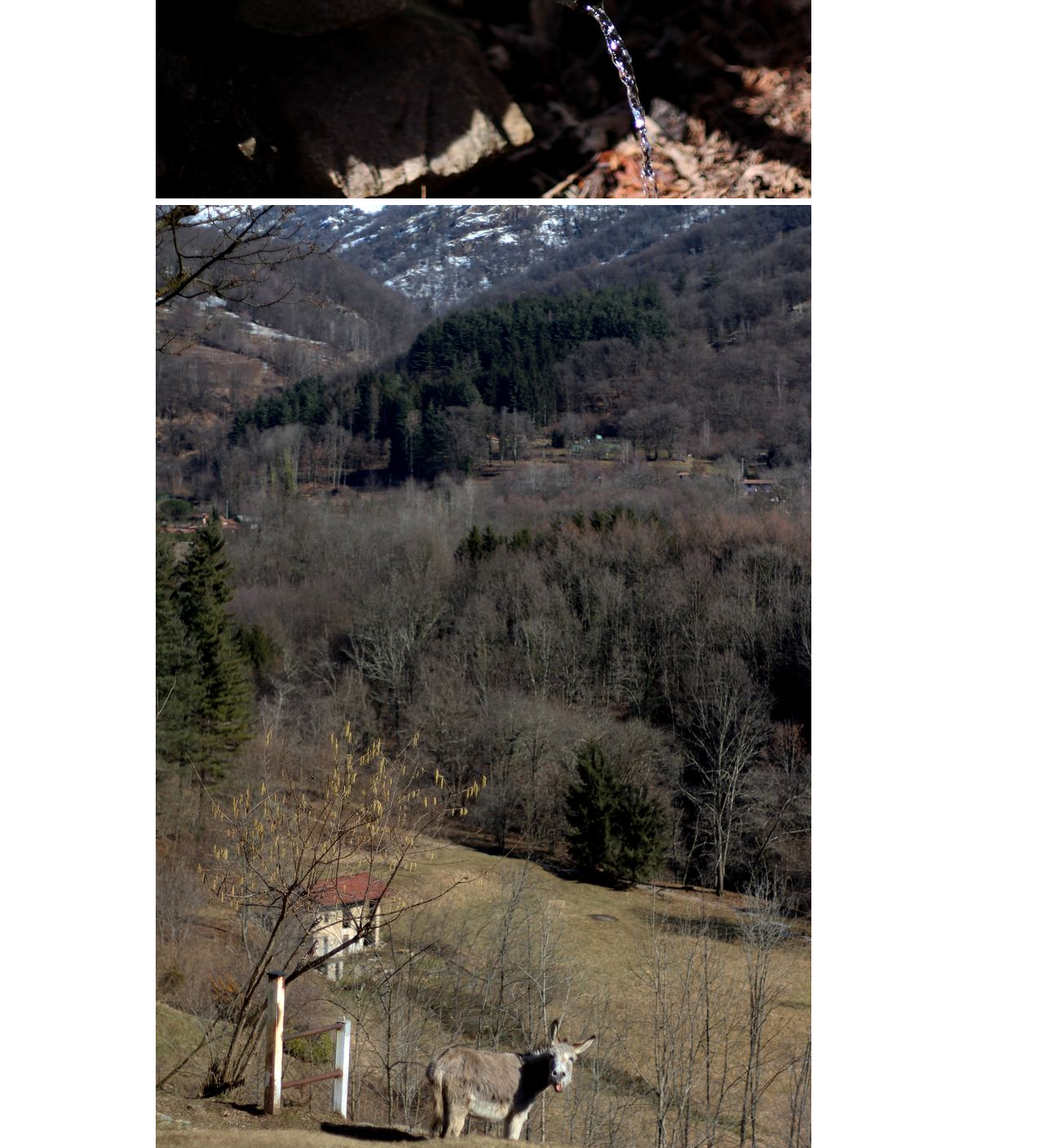
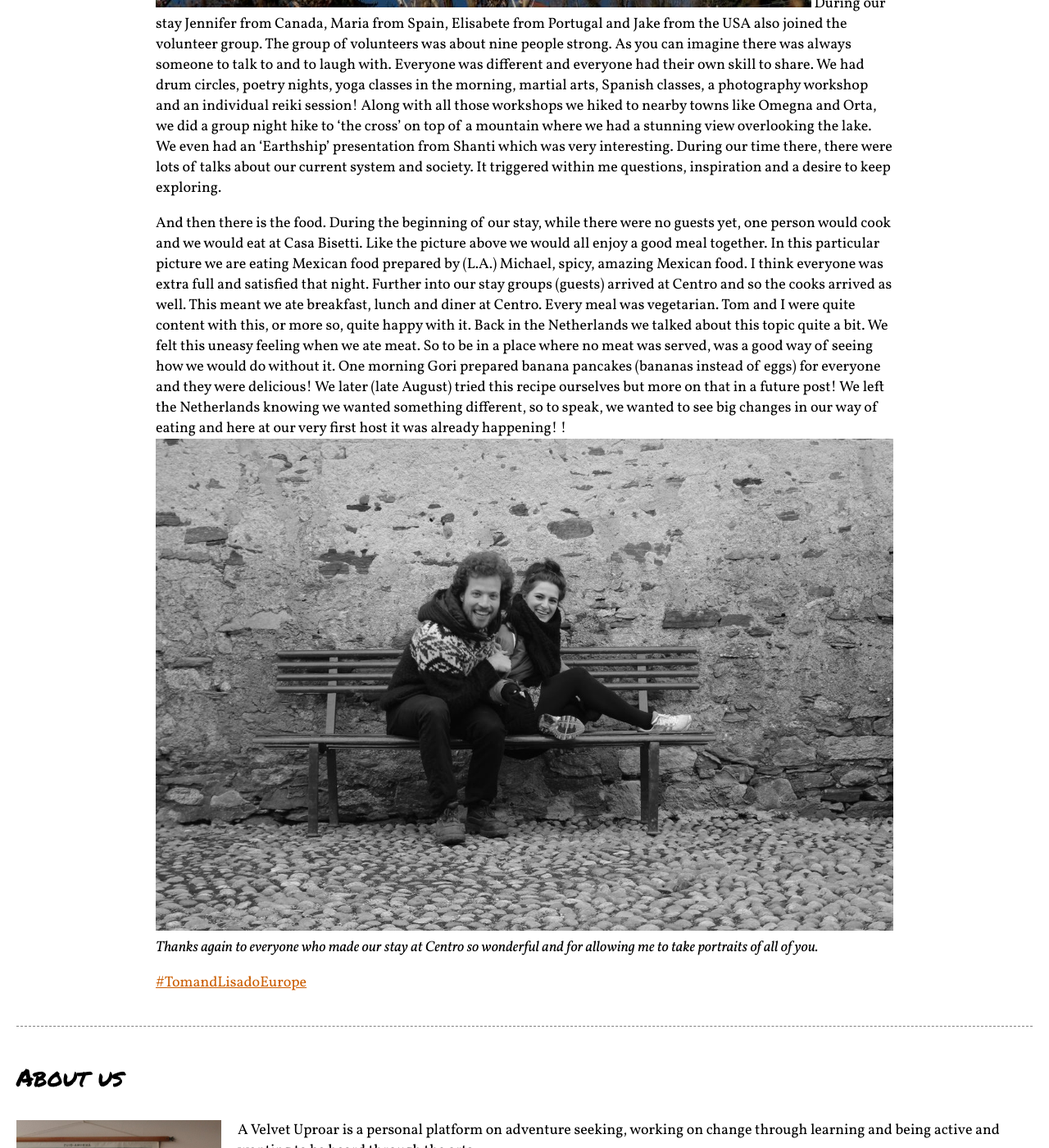
Before and after one commit to TomSmit/a-velvet-uproar, a Jekyll site: the page built from _posts/2015-10-11-casa-bisetti-and-centro-dompio.markdown, in a window 1280 px wide and 1400 px high, scrolled down 3739 px. Shown: the whole window at 82% size. Built offline with Jekyll 4.4.1, drawn with Linux system fonts in a browser that asks for light colours; nearby versions of some CDN libraries; some of the changed text lies outside the part shown.

Commit message:
Updated Casa Bisetti And Centro Dompio

```diff
--- a/_posts/2015-10-11-casa-bisetti-and-centro-dompio.markdown
+++ b/_posts/2015-10-11-casa-bisetti-and-centro-dompio.markdown
@@ -9,12 +9,10 @@ tags:
 ![IMG_3576.jpg](/uploads/IMG_3576.jpg) <!--more-->
 
 For the people (which I think will be most of you) who haven’t been to Casa Bisetti and Centro d'Ompio I will explain it a bit more. Casa Bisetti is the house where all the volunteers and staff members sleep. Centro d'Ompio is a center where people, groups can come and stay. There are bedrooms where one can sleep and vegetarian food is cooked by the cooks. Centro d'Ompio facilitates several seminar rooms like the dome, the skyroom etc. where one can do workshops like yoga, massages etc. We, the volunteers, helped out with cleaning, cooking, dish washing, ironing, building… just to give you an idea of what the options were.
-![IMG_3858.JPG](/uploads/IMG_3858.JPG)
-![IMG_38802.jpg](/uploads/IMG_38802.jpg)
+![IMG_3351.jpg](/uploads/IMG_3351.jpg)
+![IMG_3387.jpg](/uploads/IMG_3387.jpg)
 During our stay Jennifer from Canada, Maria from Spain, Elisabete from Portugal and Jake from the USA also joined the volunteer group. The group of volunteers was about nine people strong. As you can imagine there was always someone to talk to and to laugh with. Everyone was different and everyone had their own skill to share. We had drum circles, poetry nights, yoga classes in the morning, martial arts, Spanish classes, a photography workshop and an individual reiki session! Along with all those workshops we hiked to nearby towns like Omegna and Orta, we did a group night hike to ‘the cross’ on top of a mountain where we had a stunning view overlooking the lake. We even had an 'Earthship’ presentation from Shanti which was very interesting. During our time there, there were lots of talks about our current system and society. It triggered within me questions, inspiration and a desire to keep exploring.
-![IMG_3348.jpg](/uploads/IMG_3348.jpg)
-![IMG_3351.jpg](/uploads/IMG_3351.jpg)
+
 And then there is the food. During the beginning of our stay, while there were no guests yet, one person would cook and we would eat at Casa Bisetti. Like the picture above we would all enjoy a good meal together. In this particular picture we are eating Mexican food prepared by (L.A.) Michael, spicy, amazing Mexican food. I think everyone was extra full and satisfied that night. Further into our stay groups (guests) arrived at Centro and so the cooks arrived as well. This meant we ate breakfast, lunch and diner at Centro. Every meal was vegetarian. Tom and I were quite content with this, or more so, quite happy with it. Back in the Netherlands we talked about this topic quite a bit. We felt this uneasy feeling when we ate meat. So to be in a place where no meat was served, was a good way of seeing how we would do without it. One morning Gori prepared banana pancakes (bananas instead of eggs) for everyone and they were delicious! We later (late August) tried this recipe ourselves but more on that in a future post! We left the Netherlands knowing we wanted something different, so to speak, we wanted to see big changes in our way of eating and here at our very first host it was already happening!
-![IMG_3387.jpg](/uploads/IMG_3387.jpg)
-![IMG_3436.jpg](/uploads/IMG_3436.jpg)
+!![IMG_3645.jpg](/uploads/IMG_3645.jpg)
 *Thanks again to everyone who made our stay at Centro so wonderful and for allowing me to take portraits of all of you.*
```
